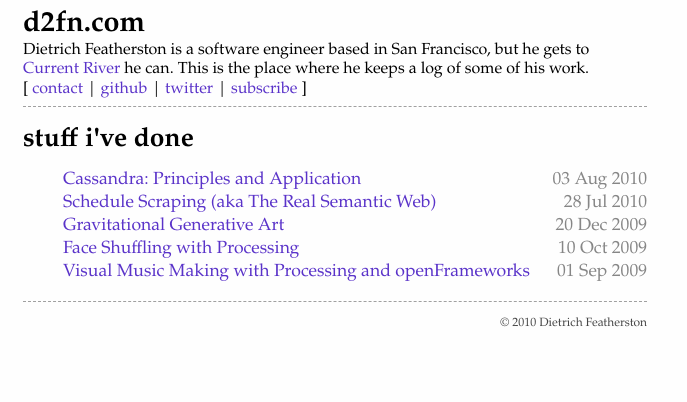
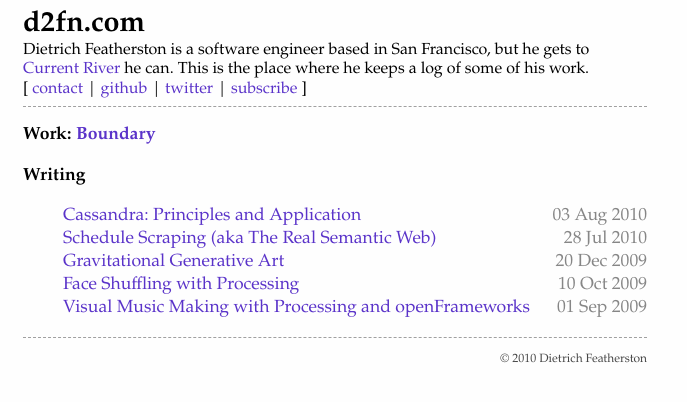
Before and after one commit to d2fn/d2fn.github.io, a Jekyll site: the page built from index.html, in a window 1280 px wide. Shown: the top 402 px of the page, without its empty margins (0-687 px from the left). Built offline with Jekyll 4.4.1, drawn with Linux system fonts in a browser that asks for light colours.

Commit message:
add work

```diff
--- a/_posts/2009-09-01-second-movement.textile
+++ b/_posts/2009-09-01-second-movement.textile
@@ -25,4 +25,4 @@ The second video was recorded after a ground-up rewrite of second movement in op
 <embed src="http://vimeo.com/moogaloop.swf?clip_id=7880483&amp;server=vimeo.com&amp;show_title=1&amp;show_byline=1&amp;show_portrait=0&amp;color=00ADEF&amp;fullscreen=1" type="application/x-shockwave-flash" allowfullscreen="true" allowscriptaccess="always" width="640" height="480">
 </object>
 
-The "source code":http://github.com/dietrichf/secondmovement for the openFrameworks port can be found on my "github account":http://github.com/dietrichf.
+The "source":http://github.com/dietrichf/secondmovement for the openFrameworks port can be found on github.
--- a/_posts/2009-10-10-shuffled-viewer.textile
+++ b/_posts/2009-10-10-shuffled-viewer.textile
@@ -14,4 +14,4 @@ The following is a video demo I made with "Kate":http://twitter.com/mkabel
 <embed src="http://vimeo.com/moogaloop.swf?clip_id=6675118&amp;server=vimeo.com&amp;show_title=1&amp;show_byline=1&amp;show_portrait=0&amp;color=00ADEF&amp;fullscreen=1" type="application/x-shockwave-flash" allowfullscreen="true" allowscriptaccess="always" width="640" height="480">
 </object>
 
-The full "source code":http://github.com/dietrichf/shuffled-viewer for this project can be found on my "github account":http://github.com/dietrichf.
+Find the "source":http://github.com/dietrichf/shuffled-viewer on github.
--- a/_posts/2009-12-20-kepler.textile
+++ b/_posts/2009-12-20-kepler.textile
@@ -18,4 +18,4 @@ This project nicknamed _kepler_ aimed to build unique, generative artwork.  Each
 </div>
 <!-- End of Flickr Badge -->
 
-The "source code":http://github.com/dietrichf/kepler can be found on my "github page":http://github.com/dietrichf.
+Find the "source":http://github.com/dietrichf/kepler on github.
--- a/index.html
+++ b/index.html
@@ -3,7 +3,14 @@ layout: default
 title: Dietrich Featherston
 ---
 
-<h2>stuff i've done</h2>
+<p>
+<strong>Work: <a href="http://boundary.com/company/meet-our-engineers/">Boundary</a></strong>
+</p>
+
+<p>
+<strong>Writing</strong>
+</p>
+
 <ul class="posts">
   {% for post in site.posts %}
     <li><a href="{{ post.url }}">{{ post.title }}</a> <span>{{ post.date | date_to_string }}</span></li>
```
Also changed, not shown: 1 other file.
